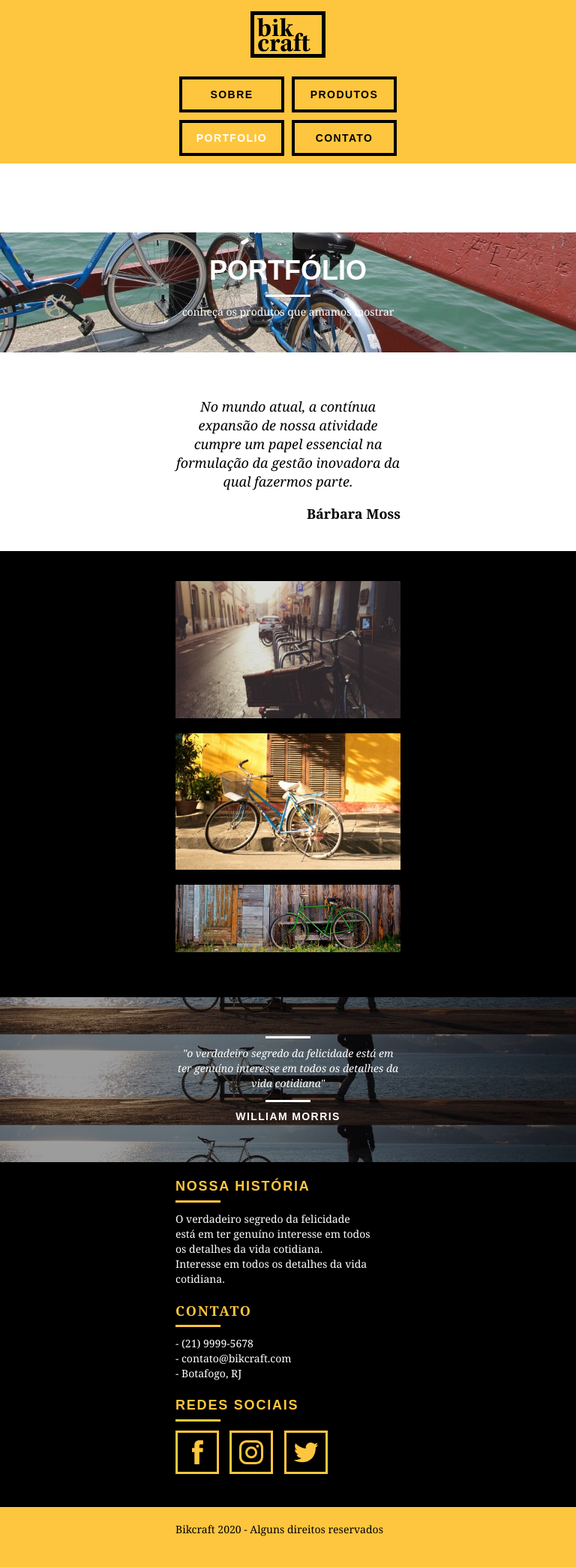
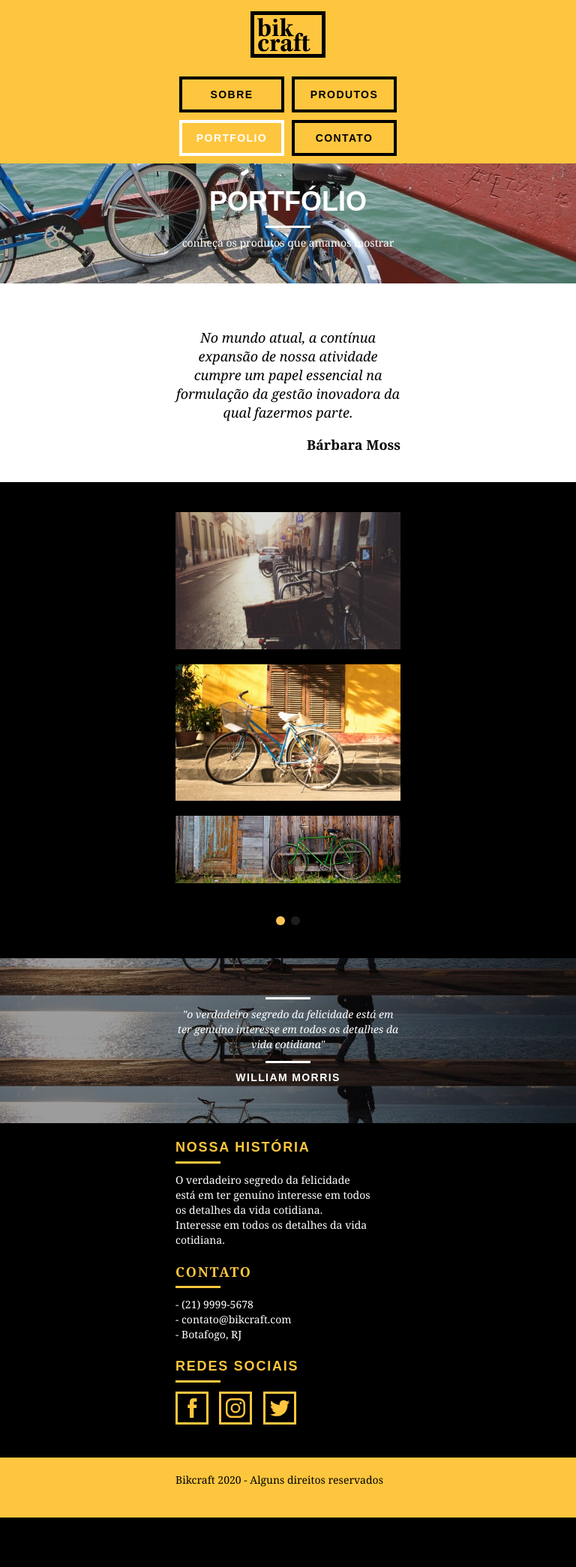
Before and after one commit to EmanuelleViana/bikcraft, a PHP site: page /portfolio.html in a window 768 px wide. Shown: the whole page at 75% size. After the commit the page ends 2024 px from the top, so only its background shows below. Run offline with PHP 8.4, Linux system fonts and the light colour scheme.

Commit message:
feature: script slide,paginação com js

```diff
--- a/css/responsivo.css
+++ b/css/responsivo.css
@@ -1,5 +1,52 @@
 /* Estilos para tablets */
-@media only screen and (min-width: 768px) and (max-width: 979px) {}
+@media only screen and (min-width: 768px) and (max-width: 979px) {
+
+	/* Qualidade */
+	.qualidade:after {
+		right: 66px;
+	}
+
+	.qualidade_lista li {
+		padding: 0 10px;
+	}
+
+	/* Footer */
+	.footer_redes ul li a {
+		border: 3px solid #FEC63E;
+		display: block;
+		padding: 6px;
+	}
+
+	.footer_redes ul li a img {
+		width: 26px;
+		height: 26px;
+	}
+
+	/* Produtos */
+	.produto_item h2 {
+		top: -150px;
+		margin-bottom: -56px;
+	}
+
+	.produto_icone {
+		padding: 41px 0;
+	}
+
+	.produto_info p {
+		font-size: 14px;
+		line-height: 20px;
+		padding: 20px 30px;
+		height: 122px;
+	}
+
+
+	.produto_info ul li {
+		width: 181px;
+		height: 49px;
+	}
+}
+
+/*Fim*/
 
 /* Estilos para smartphones */
 @media only screen and (max-width: 787px) {
@@ -31,11 +78,82 @@
 		border-color: #fff;
 	}
 
+	.header_menu ul li a.menu-ativo {
+		border-color: #fff;
+	}
+
 	/* Introducao */
 	.introducao {
 		margin-top: 0;
 		padding-top: 20px;
 		background: url("../img/bg-mobile.jpg") no-repeat center;
+	}
 
+	.introducao h1 {
+		font-size: 36px;
+	}
+
+	/* Introducao interna */
+	.introducao-interna {
+		margin-top: 0px;
+	}
+
+	/* Call */
+	.call-to-action {
+		padding-top: 10px;
+	}
+
+	/* Qualidade */
+
+	.qualidade:after {
+		display: none;
+	}
+
+	.missao_sobre p {
+		padding-right: 0px;
+		font-size: 14px;
+		line-height: 20px;
+	}
+
+	.missao_sobre ul li {
+		font-size: 14px;
+		line-height: 25px;
+	}
+
+	/* Produtos */
+	.produto_item h2 {
+		top: -110px;
+		margin-bottom: -68px;
+	}
+
+	.produto_icone {
+		padding: 41px 0;
+	}
+
+	.produto_info p {
+		font-size: 14px;
+		line-height: 20px;
+		padding: 20px 30px;
+	}
+
+
+	.produto_info ul li {
+		width: 149px;
+		height: 49px;
+		font-size: 14px;
+		line-height: 20px;
+		padding-top: 14px;
+	}
+
+	.form,
+	.orcamento_dados ul {
+		padding-right: 0px;
+	}
+
+	/* Contato */
+	.form_contato {
+		padding-right: 0px;
+		margin-bottom: 40px;
+		;
 	}
 }
--- /dev/null
+++ b/css/simple-slide.css
@@ -0,0 +1,41 @@
+.js [data-slide] {
+  position: relative
+}
+
+.js [data-slide]>* {
+  position: absolute;
+  top: 0;
+  opacity: 0;
+  pointer-events: none
+}
+
+.js [data-slide]>.active {
+  position: relative;
+  opacity: 1;
+  transition: opacity .5s;
+  z-index: 1;
+  pointer-events: auto
+}
+
+.js [data-slide-nav] {
+  display: block;
+  text-align: center;
+  margin-top: 20px;
+}
+
+.js [data-slide-nav] button {
+  display: inline-block;
+  width: 12px;
+  height: 12px;
+  margin: 4px;
+  border: none;
+  padding: 0px;
+  border-radius: 6px;
+  text-indent: -100px;
+  overflow: hidden;
+  background: #1d1d1d;
+}
+
+.js [data-slide-nav] button.active {
+  background: #fec454;
+}
--- a/index.html
+++ b/index.html
@@ -2,7 +2,7 @@
 <html lang="pt-br">
   <head>
     <meta charset="UTF-8" />
-    <meta name="viewport" content="width=device-width, initial-scale=1.0" />
+    <meta name="viewport" content="width=1000, initial-scale=1.0" />
     <title>Bikcraft</title>
     <link rel="stylesheet" href="/css/normalize.css" />
     <link rel="stylesheet" href="/css/reset.css" />
--- /dev/null
+++ b/js/script.js
@@ -0,0 +1,16 @@
+// 3 - Inicie a classe do slide:
+if (window.SimpleSlide) {
+  new SimpleSlide({
+    slide: 'quote', // nome do atributo data-slide="principal"
+    nav: false, // se deve ou não mostrar a navegação
+    auto: true, // se o slide deve passar automaticamente
+    time: 5000, // tempo de transição dos slides
+  });
+
+  new SimpleSlide({
+    slide: 'portfolio', // nome do atributo data-slide="principal"
+    nav: true, // se deve ou não mostrar a navegação
+    auto: false, // se o slide deve passar automaticamente
+    time: 5000, // tempo de transição dos slides
+  });
+}
--- a/portfolio.html
+++ b/portfolio.html
@@ -10,6 +10,8 @@
     <link rel="stylesheet" href="/css/style.css" />
     <link rel="stylesheet" href="/css/portfolio.css" />
     <link rel="stylesheet" href="/css/responsivo.css" />
+    <link rel="stylesheet" href="/css/simple-slide.css" />
+    <script>document.documentElement.classList.add("js")</script>
   </head>
   <body>
     <header class="header">
```
Also changed, not shown: other parts of portfolio.html (+30 -2 lines), js/simple-slide.js (added, +1 -0 lines).
